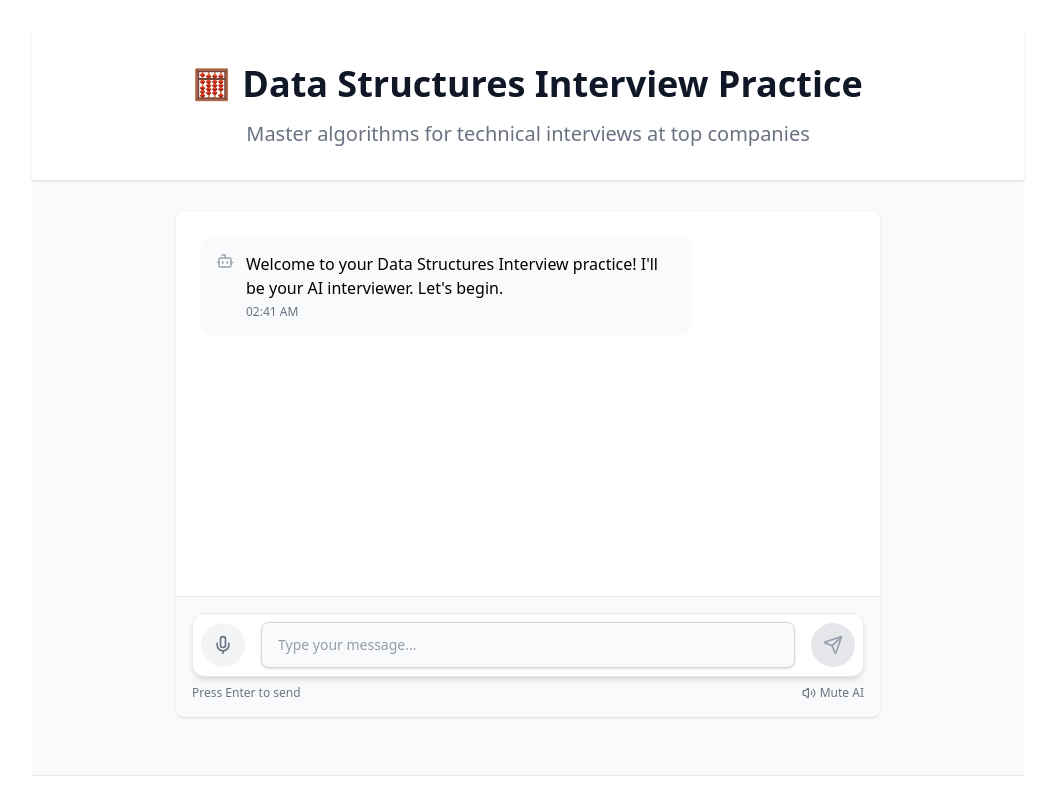
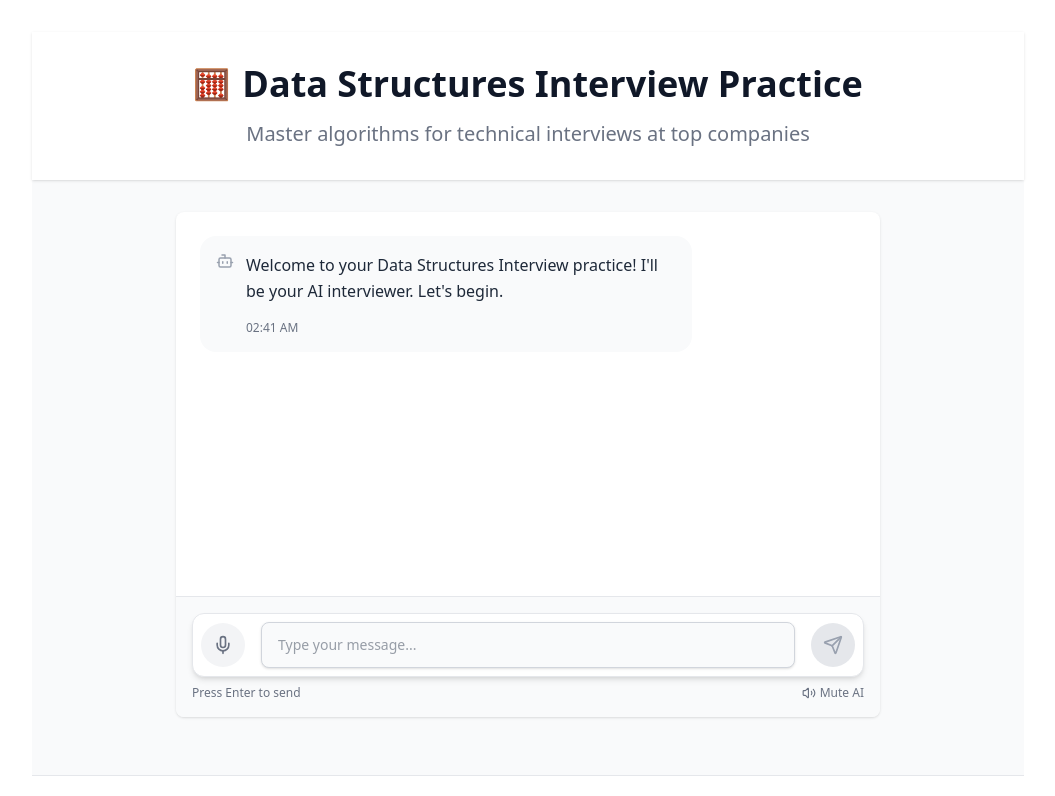
Before and after one commit to firogute/interview-ai, a React (Vite) app in the folder client/: page /interview/data-structures in a window 1280 px wide. Shown: the top 796 px of the page, without its empty margins (112-1167 px from the left). Built offline with nearby package versions, Linux system fonts and the light colour scheme.

Commit message:
feat: enhance MarkdownRenderer with improved code block styling and content handling

```diff
--- a/client/src/api/aiService.js
+++ b/client/src/api/aiService.js
@@ -12,6 +12,6 @@ export async function generateAIContent(prompt) {
     contents: prompt,
   });
 
-  console.log(typeof response.text);
+  console.log(response.text);
   return response.text;
 }
--- a/client/src/components/InterviewChat.jsx
+++ b/client/src/components/InterviewChat.jsx
@@ -247,7 +247,9 @@ const InterviewChat = () => {
                                                         {message.role === 'ai' ? <Bot size={18} /> : <User size={18} />}
                                                     </div>
                                                     <div>
-                                                        <MarkdownRenderer content={message.content} />
+                                                        <MarkdownRenderer>
+                                                            {message.content.replace(/(\[.*?\])/g, "$1\n")}
+                                                        </MarkdownRenderer>
                                                         <p className={`text-xs mt-1 ${message.role === 'ai' ? 'text-gray-500' : 'text-blue-200'}`}>
                                                             {message.timestamp}
                                                         </p>
--- a/client/src/components/MarkDownRenderer.jsx
+++ b/client/src/components/MarkDownRenderer.jsx
@@ -1,137 +1,206 @@
-// src/components/MarkdownRenderer.jsx
-import React from 'react';
-import ReactMarkdown from 'react-markdown';
-import { Prism as SyntaxHighlighter } from 'prism-react-renderer';
-import remarkGfm from 'remark-gfm';
+import React from "react";
+import Markdown from "react-markdown";
+import remarkGfm from "remark-gfm";
+import rehypeRaw from "rehype-raw";
+import { Prism as SyntaxHighlighter } from "react-syntax-highlighter";
+import { atomDark } from "react-syntax-highlighter/dist/cjs/styles/prism";
 
-// Theme for syntax highlighting
-const syntaxTheme = {
-    plain: {
-        color: "#393A34",
-        backgroundColor: "#f6f8fa",
-    },
-    styles: [
-        {
-            types: ["comment", "prolog", "doctype", "cdata"],
-            style: { color: "#999988", fontStyle: "italic" },
-        },
-        {
-            types: ["namespace"],
-            style: { opacity: 0.7 },
-        },
-        {
-            types: ["string", "attr-value"],
-            style: { color: "#e3116c" },
-        },
-        {
-            types: ["punctuation", "operator"],
-            style: { color: "#393A34" },
-        },
-        {
-            types: [
-                "entity", "url", "symbol", "number", "boolean",
-                "variable", "constant", "property", "regex", "inserted",
-            ],
-            style: { color: "#36acaa" },
-        },
-        {
-            types: ["atrule", "keyword", "attr-name", "selector"],
-            style: { color: "#00a4db" },
-        },
-        {
-            types: ["function", "deleted", "tag"],
-            style: { color: "#d73a49" },
-        },
-        {
-            types: ["function-variable"],
-            style: { color: "#6f42c1" },
-        },
-        {
-            types: ["tag", "selector", "keyword"],
-            style: { color: "#00009f" },
-        },
-    ],
-};
+export default function MarkdownRenderer({ children }) {
+    return (
+        <Markdown
+            remarkPlugins={[remarkGfm]}
+            rehypePlugins={[rehypeRaw]}
+            components={{
+                code({ node, inline, className, children: codeChildren, ...props }) {
+                    const match = /language-(\w+)/.exec(className || "");
+                    const language = match?.[1] || 'text';
 
-// 🔧 Extracted Code Block Component
-const CodeBlock = ({ node, inline, className, children, ...props }) => {
-    const match = /language-(\w+)/.exec(className || '');
-    return !inline && match ? (
-        <div className="rounded-md overflow-hidden my-2">
+                    return !inline ? (
+                        <div className="relative my-4 rounded-lg overflow-hidden shadow-lg">
+                            <div className="flex items-center px-4 py-2 bg-gray-800 border-b border-gray-700">
+                                <div className="flex space-x-2">
+                                    <div className="w-3 h-3 rounded-full bg-red-500"></div>
+                                    <div className="w-3 h-3 rounded-full bg-yellow-500"></div>
+                                    <div className="w-3 h-3 rounded-full bg-green-500"></div>
+                                </div>
+                                <span className="ml-2 text-xs text-gray-300">
+                                    {language}
+                                </span>
+                            </div>
                             <SyntaxHighlighter
-                language={match[1]}
-                style={syntaxTheme}
+                                style={atomDark}
+                                language={language}
                                 PreTag="div"
+                                customStyle={{
+                                    margin: 0,
+                                    padding: '1rem',
+                                    background: '#282C34',
+                                    fontSize: '0.9rem',
+                                    lineHeight: '1.5',
+                                }}
+                                codeTagProps={{
+                                    style: {
+                                        fontFamily: '"Fira Code", "Consolas", "Monaco", "Andale Mono", monospace',
+                                    }
+                                }}
                                 {...props}
                             >
-                {String(children).replace(/\n$/, '')}
+                                {String(codeChildren).replace(/\n$/, "")}
                             </SyntaxHighlighter>
                         </div>
                     ) : (
-        <code className="bg-gray-100 px-1 py-0.5 rounded text-sm font-mono text-red-600">
-            {children}
+                        <code className="px-1.5 py-0.5 rounded bg-gray-100 text-red-600 text-sm font-mono">
+                            {codeChildren}
                         </code>
                     );
-};
+                },
 
-// 🔥 Markdown Renderer Component
-const MarkdownRenderer = ({ content }) => {
+                p({ node, children, ...props }) {
                     return (
-        <ReactMarkdown
-            remarkPlugins={[remarkGfm]}
-            components={{
-                code: CodeBlock,
-                pre: ({ children }) => (
-                    <div className="my-2">{children}</div>
-                ),
-                h1: ({ children }) => (
-                    <h1 className="text-2xl font-bold my-3">{children}</h1>
-                ),
-                h2: ({ children }) => (
-                    <h2 className="text-xl font-bold my-2">{children}</h2>
-                ),
-                h3: ({ children }) => (
-                    <h3 className="text-lg font-bold my-2">{children}</h3>
-                ),
-                ul: ({ children }) => (
-                    <ul className="list-disc pl-5 my-2 space-y-1">{children}</ul>
-                ),
-                ol: ({ children }) => (
-                    <ol className="list-decimal pl-5 my-2 space-y-1">{children}</ol>
-                ),
-                blockquote: ({ children }) => (
-                    <blockquote className="border-l-4 border-gray-300 pl-4 italic text-gray-600 my-2">
+                        <p className="mb-4 text-gray-800 leading-relaxed" {...props}>
+                            {children}
+                        </p>
+                    );
+                },
+
+                h1({ node, children, ...props }) {
+                    return (
+                        <h1 className="text-3xl font-bold mt-8 mb-4 text-gray-900 border-b pb-2" {...props}>
+                            {children}
+                        </h1>
+                    );
+                },
+
+                h2({ node, children, ...props }) {
+                    return (
+                        <h2 className="text-2xl font-semibold mt-6 mb-3 text-gray-800" {...props}>
+                            {children}
+                        </h2>
+                    );
+                },
+
+                h3({ node, children, ...props }) {
+                    return (
+                        <h3 className="text-xl font-medium mt-5 mb-2 text-gray-700" {...props}>
+                            {children}
+                        </h3>
+                    );
+                },
+
+                ul({ node, children, ...props }) {
+                    return (
+                        <ul className="list-disc pl-6 mb-4 space-y-1" {...props}>
+                            {children}
+                        </ul>
+                    );
+                },
+
+                ol({ node, children, ...props }) {
+                    return (
+                        <ol className="list-decimal pl-6 mb-4 space-y-1" {...props}>
+                            {children}
+                        </ol>
+                    );
+                },
+
+                li({ node, children, ...props }) {
+                    return (
+                        <li className="mb-1 text-gray-700" {...props}>
+                            {children}
+                        </li>
+                    );
+                },
+
+                blockquote({ node, children, ...props }) {
+                    return (
+                        <blockquote className="border-l-4 border-blue-500 pl-4 italic text-gray-600 bg-gray-50 py-2 my-4" {...props}>
                             {children}
                         </blockquote>
-                ),
-                a: ({ children, href }) => (
+                    );
+                },
+
+                a({ node, children, href, ...props }) {
+                    return (
                         <a
                             href={href}
+                            className="text-blue-600 hover:text-blue-800 hover:underline transition-colors"
                             target="_blank"
                             rel="noopener noreferrer"
-                        className="text-blue-600 hover:underline"
+                            {...props}
                         >
                             {children}
                         </a>
-                ),
-                table: ({ children }) => (
-                    <div className="overflow-auto my-2">
-                        <table className="min-w-full border">{children}</table>
+                    );
+                },
+
+                table({ node, children, ...props }) {
+                    return (
+                        <div className="overflow-x-auto my-4 shadow-sm rounded-lg border">
+                            <table className="min-w-full divide-y divide-gray-200" {...props}>
+                                {children}
+                            </table>
                         </div>
-                ),
-                th: ({ children }) => (
-                    <th className="border px-4 py-2 text-left bg-gray-50 font-semibold">
+                    );
+                },
+
+                thead({ node, children, ...props }) {
+                    return (
+                        <thead className="bg-gray-50" {...props}>
+                            {children}
+                        </thead>
+                    );
+                },
+
+                th({ node, children, ...props }) {
+                    return (
+                        <th className="px-4 py-3 text-left text-xs font-medium text-gray-500 uppercase tracking-wider" {...props}>
                             {children}
                         </th>
-                ),
-                td: ({ children }) => (
-                    <td className="border px-4 py-2">{children}</td>
-                ),
+                    );
+                },
+
+                tr({ node, children, ...props }) {
+                    return (
+                        <tr className="hover:bg-gray-50 even:bg-gray-50" {...props}>
+                            {children}
+                        </tr>
+                    );
+                },
+
+                td({ node, children, ...props }) {
+                    return (
+                        <td className="px-4 py-3 text-sm text-gray-700" {...props}>
+                            {children}
+                        </td>
+                    );
+                },
+
+                img({ node, src, alt, ...props }) {
+                    return (
+                        <div className="my-4 rounded-lg overflow-hidden shadow-md">
+                            <img
+                                src={src}
+                                alt={alt}
+                                className="max-w-full h-auto mx-auto"
+                                {...props}
+                            />
+                            {alt && (
+                                <p className="text-center text-xs text-gray-500 mt-1">
+                                    {alt}
+                                </p>
+                            )}
+                        </div>
+                    );
+                },
+
+                hr({ node, ...props }) {
+                    return (
+                        <hr className="my-6 border-gray-200" {...props} />
+                    );
+                },
             }}
         >
-            {content}
-        </ReactMarkdown>
+            {children}
+        </Markdown>
     );
-};
-
-export default MarkdownRenderer;
+}
```
Lines whose indentation alone changed are shown as unchanged.
